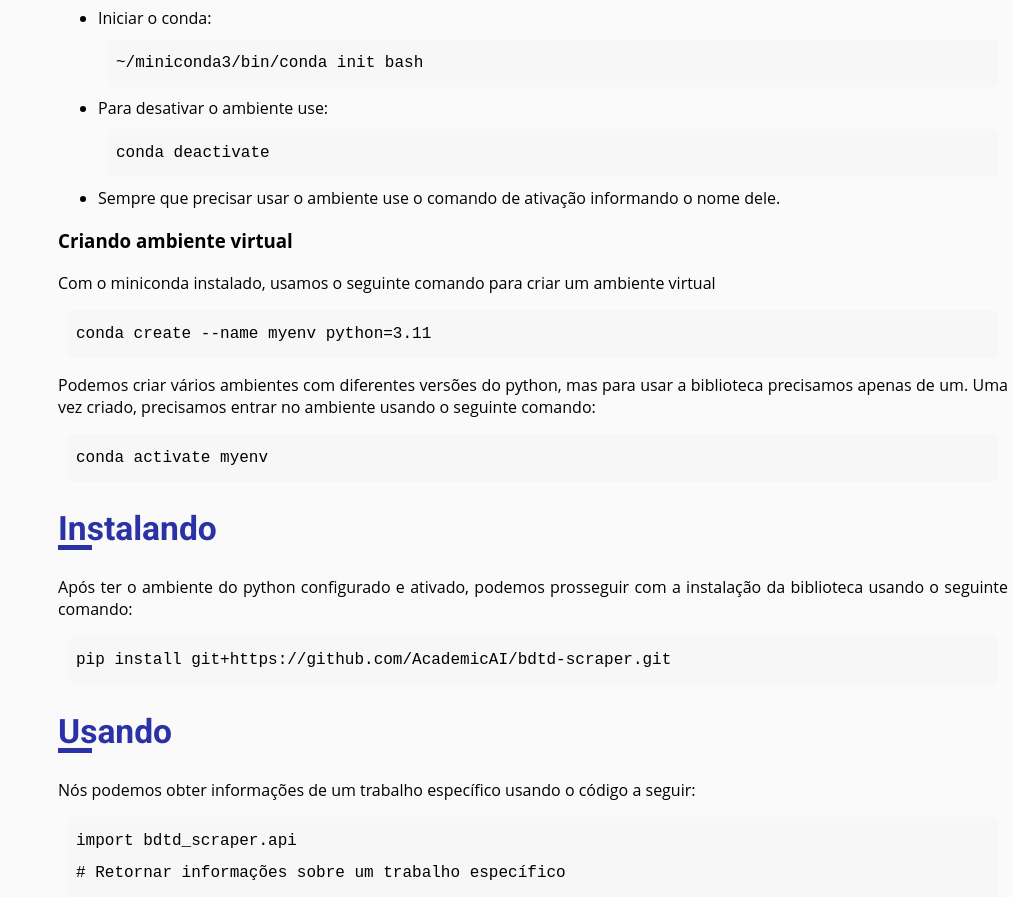
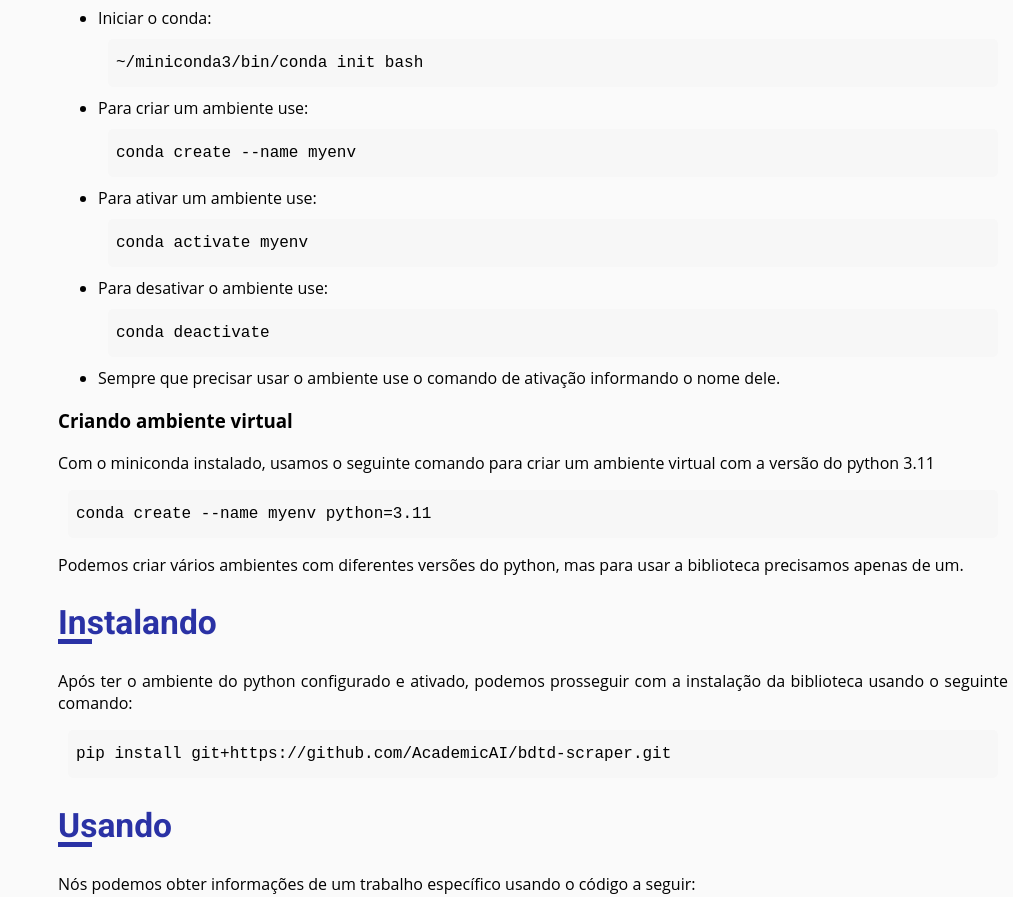
Before and after one commit to jessicacardoso/estudos-frontend, a plain HTML site: page technical-documentation-page/index.html in a window 1280 px wide. Shown: the part 884-1781 px from the top of the page, without its empty margins (267-1280 px from the left). Drawn offline with Linux system fonts and the light colour scheme.

Commit message:
:recycle: refactor: alterar texto do projeto de documentação

```diff
--- a/technical-documentation-page/index.html
+++ b/technical-documentation-page/index.html
@@ -63,6 +63,14 @@
                             <code>~/miniconda3/bin/conda init bash</code>
                         </li>
                         <li>
+                            Para criar um ambiente use:
+                            <code>conda create --name myenv</code>
+                        </li>
+                        <li>
+                            Para ativar um ambiente use:
+                            <code>conda activate myenv</code>
+                        </li>
+                        <li>
                             Para desativar o ambiente use:
                             <code>conda deactivate</code>
                         </li>
@@ -71,12 +79,11 @@
                         </li>
                 </ul>
                 <h3>Criando ambiente virtual</h3>
-                <p>Com o miniconda instalado, usamos o seguinte comando para criar um ambiente virtual</p>
+                <p>Com o miniconda instalado, usamos o seguinte comando para criar um ambiente virtual com a versão do python 3.11</p>
                 <code>conda create --name myenv python=3.11</code>
                 <p>Podemos criar vários ambientes com diferentes versões do python, mas para usar a biblioteca
-                    precisamos apenas de um. Uma vez criado, precisamos entrar no ambiente usando o seguinte comando:
+                    precisamos apenas de um.
                 </p>
-                <code>conda activate myenv</code>
             </section>
             <section class="main-section" id="Instalando">
                 <header><h2>Instalando</h2></header>
```
